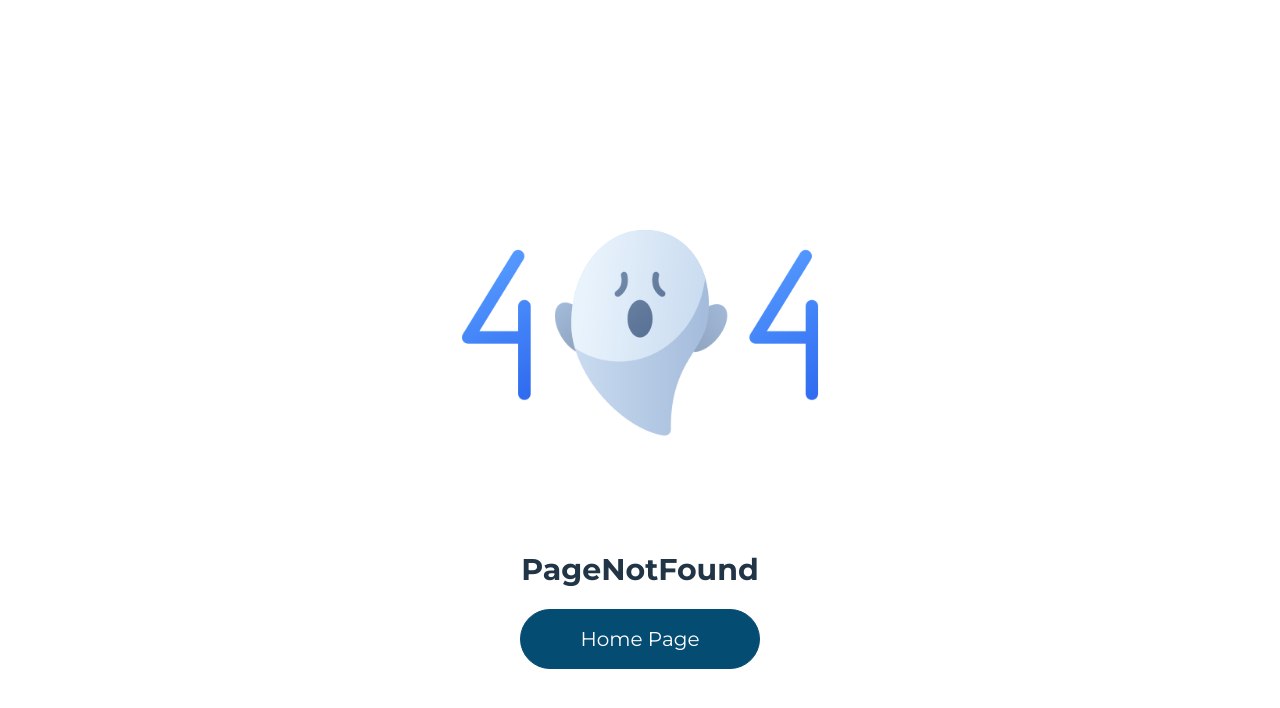
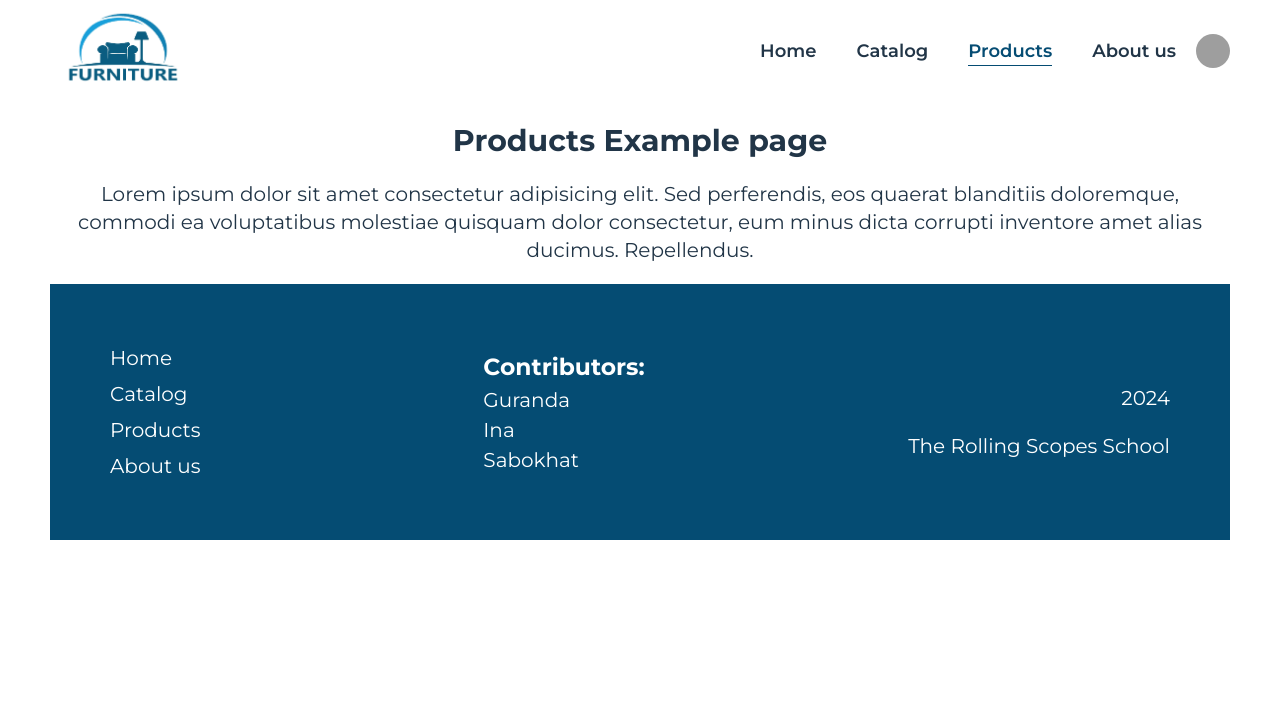
Before and after one commit to guranda26/ecommerce-website, a React (Vite) app: page /products in a window 1280 px wide. Shown: the top 708 px of the page. Built offline with nearby package versions, Linux system fonts and the light colour scheme; no server answers; grey boxes are pictures that could not be loaded; what @commercetools/platform-sdk, @commercetools/sdk-client-v2 would draw is missing.

Commit message:
feat: add example pages

```diff
--- /dev/null
+++ b/src/pages/about/About.tsx
@@ -0,0 +1,17 @@
+import React from 'react';
+
+function About(): React.JSX.Element {
+  return (
+    <>
+      <h2>About us Example page</h2>
+      <p>
+        Lorem ipsum dolor sit amet consectetur adipisicing elit. Sed
+        perferendis, eos quaerat blanditiis doloremque, commodi ea voluptatibus
+        molestiae quisquam dolor consectetur, eum minus dicta corrupti inventore
+        amet alias ducimus. Repellendus.
+      </p>
+    </>
+  );
+}
+
+export default About;
--- /dev/null
+++ b/src/pages/products/Products.tsx
@@ -0,0 +1,17 @@
+import React from 'react';
+
+function Products(): React.JSX.Element {
+  return (
+    <>
+      <h2>Products Example page</h2>
+      <p>
+        Lorem ipsum dolor sit amet consectetur adipisicing elit. Sed
+        perferendis, eos quaerat blanditiis doloremque, commodi ea voluptatibus
+        molestiae quisquam dolor consectetur, eum minus dicta corrupti inventore
+        amet alias ducimus. Repellendus.
+      </p>
+    </>
+  );
+}
+
+export default Products;
```
Also changed, not shown: src/App.tsx (+10 -0 lines).
